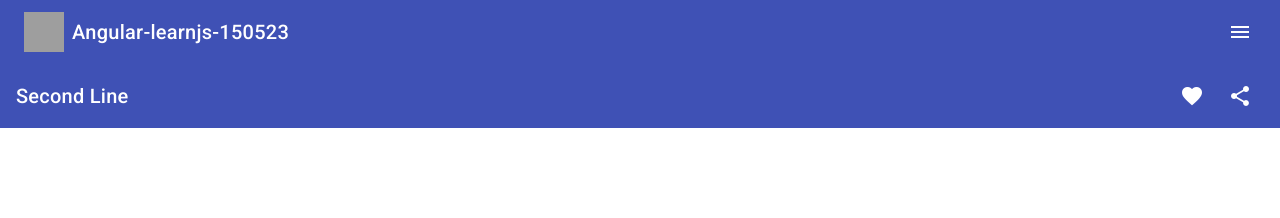
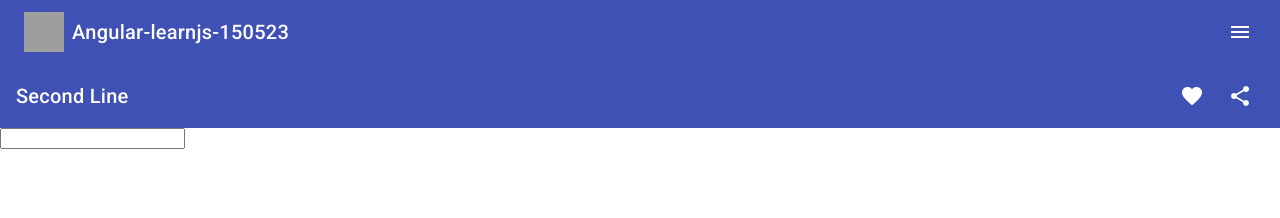
Before and after one commit to askonev/Angular-learnjs-150523, an Angular app: page / in a window 1280 px wide. Shown: the top 218 px of the page. Built offline with nearby package versions, Linux system fonts and the light colour scheme; grey boxes are pictures that could not be loaded.

Commit message:
chore: first way Enter event

```diff
--- a/src/app/app.component.html
+++ b/src/app/app.component.html
@@ -4,3 +4,4 @@
 <!-- <p>Title is: {{title}}</p>
 <p>{{window.Promise.all}}</p>
 <p>{{12+34}}</p> -->
+  <input (keydown)="onKeydown($event)">
--- a/src/app/app.component.ts
+++ b/src/app/app.component.ts
@@ -14,4 +14,12 @@ export class AppComponent {
 	onClick() {
 		console.log('Main click');
 	}
+
+	onKeydown(event: KeyboardEvent) {
+		// console.log('keydown', event);
+
+		if (event.key === 'Enter') {
+			console.log(event);
+		}
+	}
 }
```
